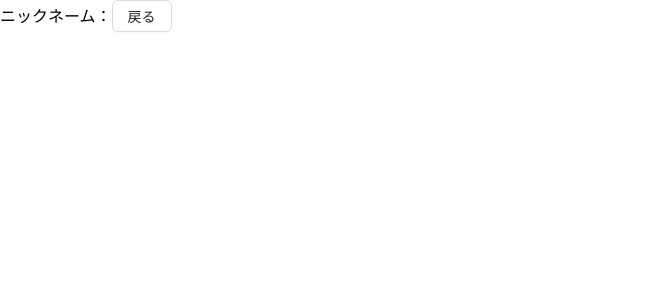
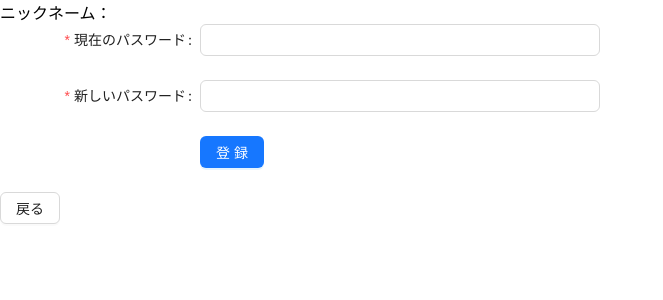
Before and after one commit to KokiYoshikawa/go_api, a React (Create React App) app in the folder front/app/: page /app/user/mypage in a window 1280 px wide. Shown: the top 300 px of the page, without its empty margins (0-663 px from the left). Built offline with nearby package versions, Linux system fonts and the light colour scheme.

Commit message:
パスワード更新

```diff
--- a/front/app/src/components/App/User/Complete.tsx
+++ b/front/app/src/components/App/User/Complete.tsx
@@ -18,9 +18,9 @@ const AppUserComplete = () => {
   return (
     <>
       <DefaultLayout>
-        <label>登録が完了しました。</label>
-        <label>ニックネーム：{state.nickName}</label>
-        <label>パスワード{state.passWord}</label>
+        <label>{state.word}が完了しました。</label>
+        <label>ニックネーム：{state.user.nickName}</label>
+        <label>パスワード{state.user.passWord}</label>
 
         <div>
           <label>あと{countTime}秒でホーム画面に戻ります。</label>
--- a/front/app/src/components/App/User/Create.tsx
+++ b/front/app/src/components/App/User/Create.tsx
@@ -17,7 +17,7 @@ const AppUserCreate = () => {
     },)
     .then(function (response) {
       if (response.status === 201) {
-        navigate("/app/user/complete", { state: values })
+        navigate("/app/user/complete", { state: {user:values, word:"登録"} })
       } else {
         failure()
       }
--- a/front/app/src/components/App/User/MyPage.tsx
+++ b/front/app/src/components/App/User/MyPage.tsx
@@ -1,15 +1,84 @@
-import { Button } from 'antd';
+import { Button, Form, Input, message } from 'antd';
 import { useNavigate } from 'react-router-dom'
 import axios from "axios";
 import { RootState } from '../../../redux/Store';
 import { useSelector } from 'react-redux';
 
+type UserForm = {
+  userId: number;
+  currentPassWord: string;
+  passWord: string;
+}
+
 const Mypage = () => {
   const navigate = useNavigate();
   const authLoginState = useSelector((state:RootState) => state);
+  const [messageApi, contextHolder] = message.useMessage();
+
+  const onFinish = (values: UserForm) => {
+    axios.post("http://localhost:8000/go_api/user/update", {
+      userId: authLoginState.userAuth.userId,
+      currentPassWord: values.currentPassWord,
+      passWord: values.passWord,
+    },)
+    .then(function (response) {
+      if (response.status === 201) {
+        navigate("/app/user/complete", { state: {user:{nickName:authLoginState.userAuth.nickName, passWord:values.passWord}, word:"更新"} })
+      } else {
+        failure()
+      }
+    })
+    .catch(function (error) {
+      failure()
+    });
+  }
+
+  const failure = () => {
+    messageApi.open({
+      type: 'error',
+      content: '更新に失敗しました。時間を置いて再度お試しください。',
+    });
+  };
+
   return (
     <>
       <label>ニックネーム：{authLoginState.userAuth.nickName}</label>
+      <Form
+        labelCol={{ span: 8 }}
+        wrapperCol={{ span: 16 }}
+        style={{ maxWidth: 600 }}
+        onFinish={onFinish}
+
+      >
+        <Form.Item
+          label="現在のパスワード"
+          name="currentPassWord"
+          rules={[
+            { required: true, message: "現在のパスワードは入力必須です！" },
+            { min: 8, max: 50, message: "8文字〜50文字で入力してください" },
+            { pattern: /^[a-zA-Z0-9!-/:-@¥[-`{-~]*$/, message:"半角英数字で記入してください" }
+          ]}
+        >
+          <Input />
+        </Form.Item>
+        <Form.Item
+          label="新しいパスワード"
+          name="passWord"
+          rules={[
+            { required: true, message: "新しいパスワードは入力必須です！"} ,
+            { min: 8, max: 50, message: "8文字〜50文字で入力してください" },
+            { pattern: /^[a-zA-Z0-9!-/:-@¥[-`{-~]*$/, message:"半角英数字で記入してください" }
+          ]}
+        >
+          <Input />
+        </Form.Item>
+        <Form.Item wrapperCol={{ offset: 8, span: 16 }}>
+          <Button type="primary" htmlType="submit">
+            登録
+          </Button>
+        </Form.Item>
+      </Form>
+
       <Button onClick={()=>{navigate('/app')}}>
         戻る
       </Button>
--- a/front/app/src/components/Common/Layout.tsx
+++ b/front/app/src/components/Common/Layout.tsx
@@ -1,5 +1,8 @@
 import React from 'react';
-import { Layout, Button } from 'antd';
+import { Navigate } from 'react-router-dom'
+import type { MenuProps } from 'antd';
+import { Layout, Dropdown, Space } from 'antd';
+import { DownOutlined, SmileOutlined } from '@ant-design/icons';
 
 type Props = {
   children?: React.ReactNode
@@ -50,3 +53,43 @@ export const DefaultStyle:React.FC<Props> = (props) => {
 }
 
 export default DefaultStyle;
+
+export const AppStyle:React.FC<Props> = (props) => {
+  // const items: MenuProps['items'] = [
+  //   {
+  //     key: '1',
+  //     label: (
+  //       <>
+  //       <label>sss</label>
+  //       <Navigate to='/app'/>
+  //       </>
+  //     ),
+  //   },
+  //   {
+  //     key: '2',
+  //     label: (
+  //       <>
+  //       <label>sss</label>
+  //       <Navigate to='/app/user/login'/>
+  //       </>
+  //     ),
+  //   },
+  // ];
+  return (
+    <>
+      <Layout style={layoutStyle}>
+        <Header style={headerStyle}>
+          {/* <Dropdown menu={{ items }}>
+            <a onClick={(e) => e.preventDefault()}>
+              <Space>
+                <DownOutlined />
+              </Space>
+            </a>
+          </Dropdown> */}
+        </Header>
+        <Content style={contentStyle}>{props.children}</Content>
+        <Footer style={footerStyle}/>
+      </Layout>
+    </>
+  );
+}
```
Also changed, not shown: 2 other files (tests, documents, lock files or other folders).
